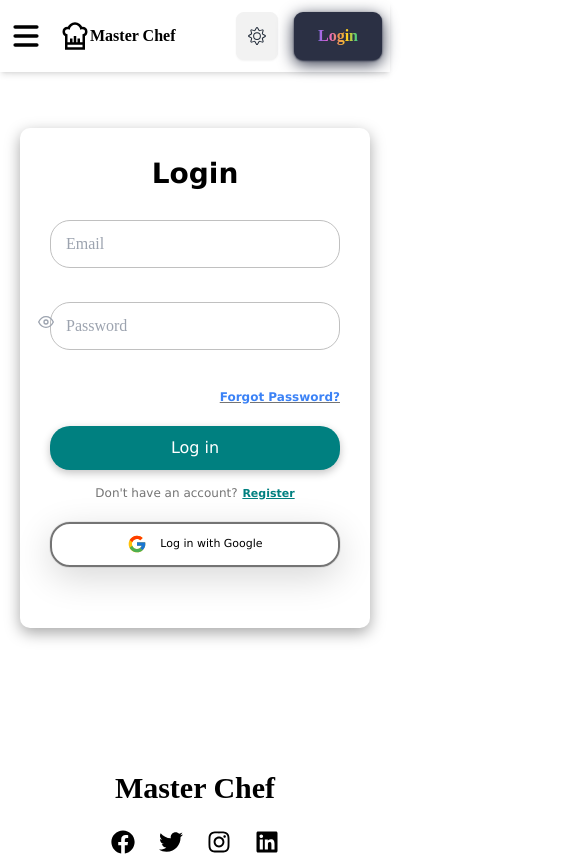
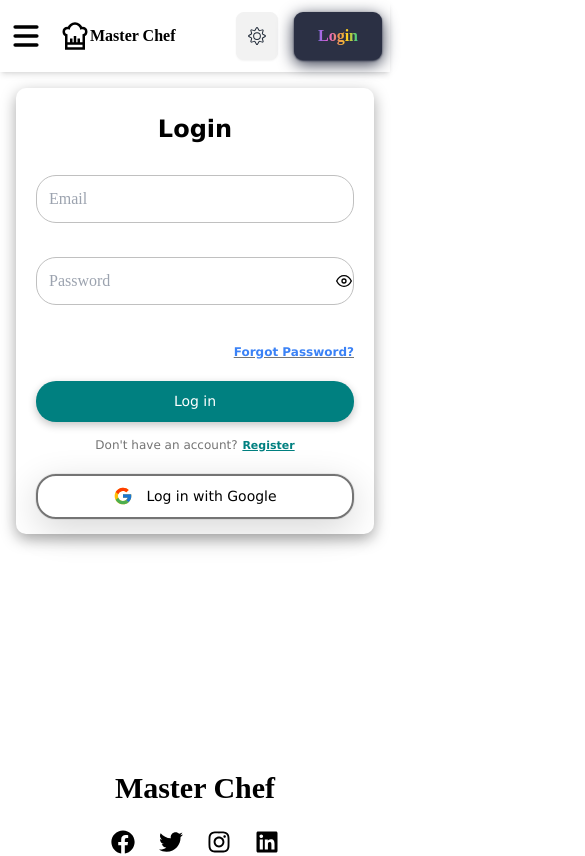
Before and after one commit to Aiman03-del/Master-chef, a React (Vite) app: page /login in a window 390 px wide. Shown: the top 856 px of the page, 585 px wide, since content can reach past the window. Built offline with nearby package versions, Linux system fonts and the light colour scheme; no server answers; a web font is replaced by a local one.

Commit message:
more responsive login and register page

```diff
--- a/src/pages/Auth/AuthStyles/Login.css
+++ b/src/pages/Auth/AuthStyles/Login.css
@@ -1,10 +1,12 @@
 .form-container {
-  width: 350px;
-  height: 500px;
+  width: 100%;
+  max-width: 450px;
+  height: auto;
   box-shadow: rgba(0, 0, 0, 0.35) 0px 5px 15px;
   border-radius: 10px;
   box-sizing: border-box;
   padding: 20px 30px;
+  margin: auto;
 }
 
 .title {
@@ -111,9 +113,6 @@
     "Lucida Sans Unicode", Geneva, Verdana, sans-serif;
   font-size: 11px;
   gap: 5px;
-}
-
-.google-login-button {
   border: 2px solid #747474;
 }
 
@@ -122,3 +121,28 @@
   font-size: 18px;
   margin-bottom: 1px;
 }
+
+/* Add responsive styling */
+@media (max-width: 640px) {
+  .form-container {
+    padding: 15px 20px;
+    width: 100%;
+    max-width: 100%;
+  }
+
+  .title {
+    font-size: 24px;
+  }
+
+  .input {
+    padding: 10px 12px;
+  }
+
+  .form-btn {
+    font-size: 14px;
+  }
+
+  .google-login-button {
+    font-size: 14px;
+  }
+}
--- a/src/pages/Auth/Login.jsx
+++ b/src/pages/Auth/Login.jsx
@@ -106,7 +106,7 @@ const Login = () => {
         />
 
         {!isForgotPassword && (
-          <label className="relative w-full">
+          <label className="relative w-full flex flex-row items-center ">
             <input
               type={showPassword ? "text" : "password"}
               className="input w-full p-3 mb-4 border rounded-md focus:outline-none focus:ring-2 focus:ring-blue-500"
@@ -118,7 +118,7 @@ const Login = () => {
             <button
               type="button"
               onClick={() => setShowPassword(!showPassword)}
-              className="absolute right-3 top-3 text-gray-400"
+              className="absolute top-[16px] -right-[300px] lg:-right-[350px]"
             >
               {showPassword ? <FiEyeOff /> : <FiEye />}
             </button>
--- a/src/pages/Auth/Register.jsx
+++ b/src/pages/Auth/Register.jsx
@@ -132,7 +132,7 @@ const Register = () => {
           <button
             type="button"
             onClick={() => setShowPassword(!showPassword)}
-            className="absolute right-3 top-14 text-gray-500"
+            className="absolute top-[55px] -right-[250px] lg:-right-[350px] text-gray-500"
           >
             {showPassword ? <FiEyeOff /> : <FiEye />}
           </button>
@@ -153,7 +153,7 @@ const Register = () => {
           <button
             type="button"
             onClick={() => setShowConfirmPassword(!showConfirmPassword)}
-            className="absolute right-3 top-14 text-gray-500"
+            className="absolute top-[55px] -right-[250px] lg:-right-[350px] text-gray-500"
           >
             {showConfirmPassword ? <FiEyeOff /> : <FiEye />}
           </button>
```
